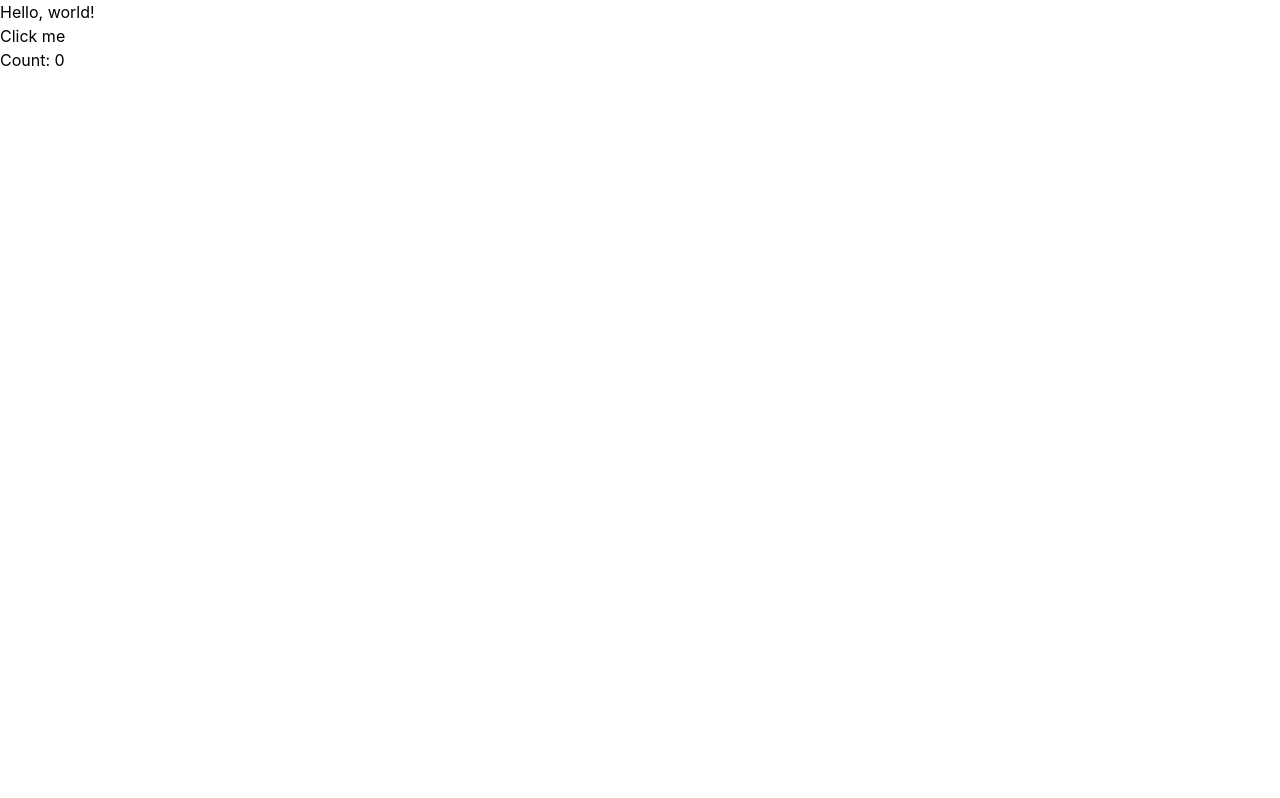
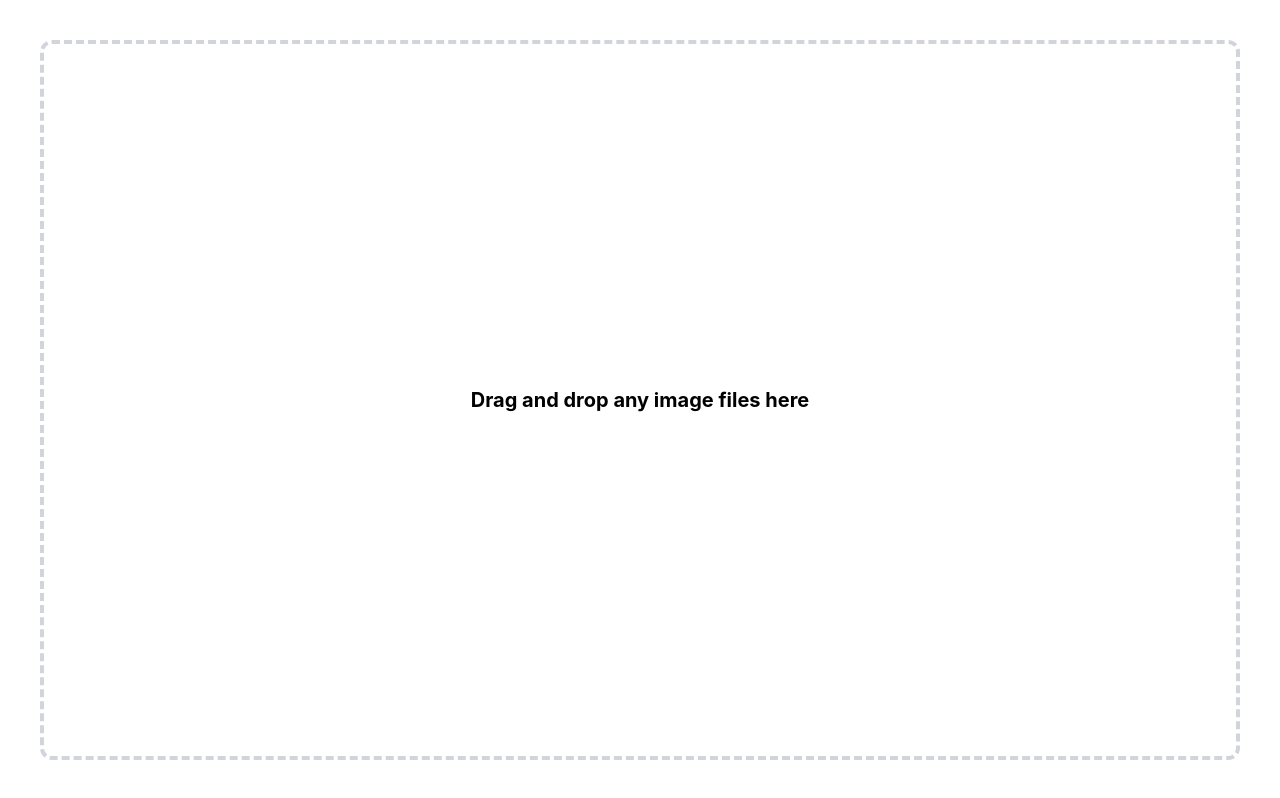
Before and after one commit to Splenworks/splenview, a React (Vite) app: page / in a window 1280 px wide. Built offline with nearby package versions, Linux system fonts and the light colour scheme.

Commit message:
drag and dropper

```diff
--- a/src/App.tsx
+++ b/src/App.tsx
@@ -1,15 +1,7 @@
-import { useState } from 'react'
+import DragDropArea from "./DragDropArea"
 
 function App() {
-  const [count, setCount] = useState(0)
-
-  return (
-    <>
-      <h1>Hello, world!</h1>
-      <button onClick={() => setCount(count + 1)}>Click me</button>
-      <p>Count: {count}</p>
-    </>
-  )
+  return <DragDropArea />
 }
 
 export default App
--- /dev/null
+++ b/src/DragDropArea.tsx
@@ -0,0 +1,52 @@
+import React, { useState } from "react"
+import { twJoin } from "tailwind-merge"
+
+const DragDropArea: React.FC = () => {
+  const [dragging, setDragging] = useState(false)
+
+  const handleDragEnter = (e: React.DragEvent<HTMLDivElement>) => {
+    e.preventDefault()
+    setDragging(true)
+  }
+
+  const handleDragLeave = (e: React.DragEvent<HTMLDivElement>) => {
+    e.preventDefault()
+    setDragging(false)
+  }
+
+  const handleDragOver = (e: React.DragEvent<HTMLDivElement>) => {
+    e.preventDefault()
+  }
+
+  const handleDrop = (e: React.DragEvent<HTMLDivElement>) => {
+    e.preventDefault()
+    setDragging(false)
+    // Handle the dropped item here
+  }
+
+  return (
+    <div
+      className={twJoin(
+        "fixed top-0 left-0 right-0 bottom-0",
+        dragging && "dragging",
+      )}
+      onDragEnter={handleDragEnter}
+      onDragLeave={handleDragLeave}
+      onDragOver={handleDragOver}
+      onDrop={handleDrop}
+    >
+      <div
+        className={twJoin(
+          "absolute inset-10 rounded-xl border-dashed border-4 border-gray-300 flex items-center justify-center transition-colors duration-300 ease-in-out",
+          dragging && "border-blue-500 bg-blue-100",
+        )}
+      >
+        <p className="text-xl font-bold">
+          {dragging ? "Drop here" : "Drag and drop any image files here"}
+        </p>
+      </div>
+    </div>
+  )
+}
+
+export default DragDropArea
```
